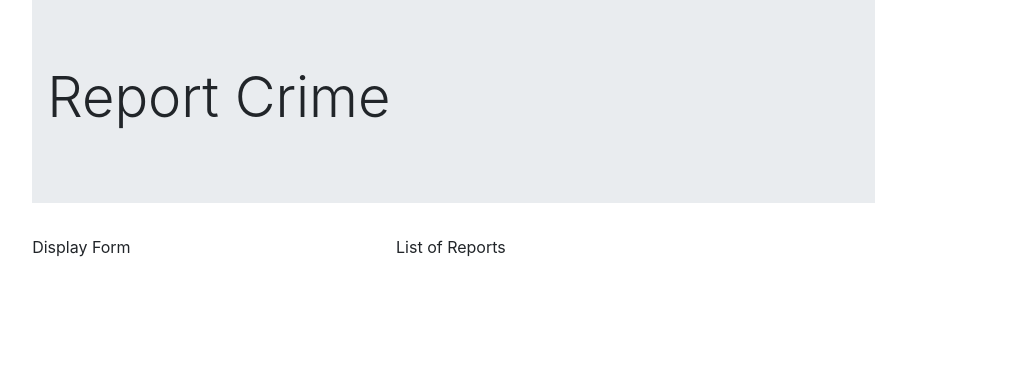
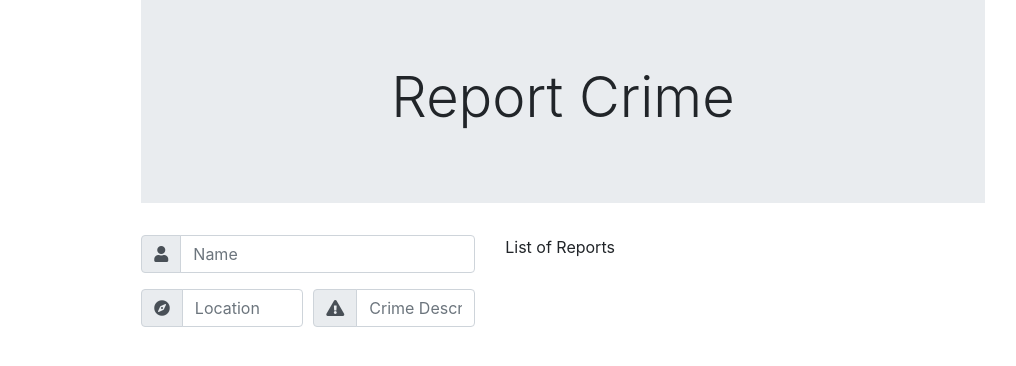
Before and after one commit to huebschwerlen/crime-app, a React (Create React App) app: page / in a window 1280 px wide. Shown: the top 366 px of the page, without its empty margins (77-1093 px from the left). Built offline with nearby package versions, Linux system fonts and the light colour scheme.

Commit message:
form changes
made some style changes to form

```diff
--- a/src/App.js
+++ b/src/App.js
@@ -5,7 +5,7 @@ import Reports from "./components/Reports";
 function App() {
   return (
     <div className="row">
-      <div className="col-md-8 offset-md-1">
+      <div className="col-md-8 offset-md-2">
         <Reports />
       </div>
     </div>
--- a/src/components/ReportForm.js
+++ b/src/components/ReportForm.js
@@ -1,7 +1,59 @@
-import React from "react";
+import React, { useState, useEffect } from "react";
 
 const ReportForm = () => {
-  return <div>Display Form</div>;
+  const initialFieldValues = {
+    name: "",
+    location: "",
+    crime: "",
+  };
+
+  var [values, setValues] = useState(initialFieldValues);
+
+  return (
+    <form autoComplete="off">
+      <div className="form-group input-group">
+        <div className="input-group-prepend">
+          <div className="input-group-text">
+            <i className="fas fa-user"></i>
+          </div>
+        </div>
+        <input
+          className="form-control"
+          placeholder="Name"
+          name="name"
+          value={values.name}
+        />
+      </div>
+      <div className="form-row">
+        <div className="form-group input-group col-md-6">
+          <div className="input-group-prepend">
+            <div className="input-group-text">
+              <i className="fas fa-compass"></i>
+            </div>
+          </div>
+          <input
+            className="form-control"
+            placeholder="Location"
+            name="location"
+            value={values.location}
+          />
+        </div>
+        <div className="form-group input-group col-md-6">
+          <div className="input-group-prepend">
+            <div className="input-group-text">
+              <i className="fas fa-exclamation-triangle"></i>
+            </div>
+          </div>
+          <input
+            className="form-control"
+            placeholder="Crime Description"
+            name="crime"
+            value={values.crime}
+          />
+        </div>
+      </div>
+    </form>
+  );
 };
 
 export default ReportForm;
--- a/src/components/Reports.js
+++ b/src/components/Reports.js
@@ -6,7 +6,7 @@ const Reports = () => {
     <>
       <div class="jumbotron jumbotron-fluid">
         <div class="container">
-          <h1 class="display-4">Report Crime</h1>
+          <h1 class="display-4 text-center">Report Crime</h1>
         </div>
       </div>
       <div className="row">
```
